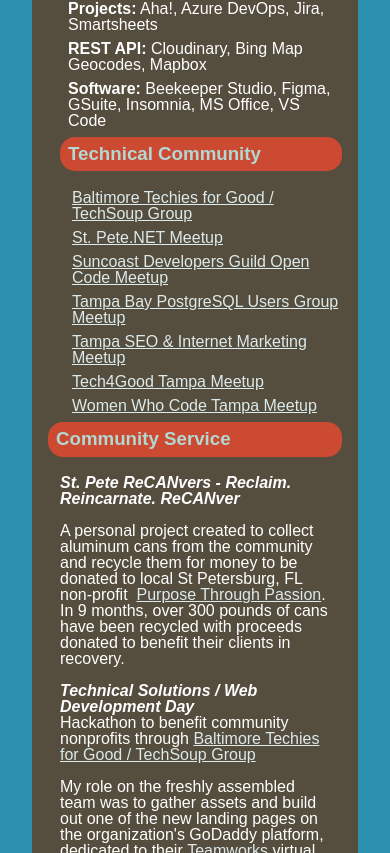
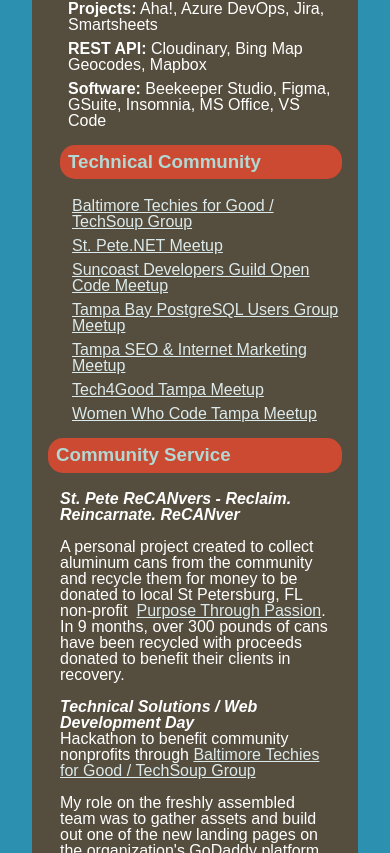
Before and after one commit to shawnsoltesz/SolteszPortfolio, a React (Vite) app: page / in a window 390 px wide. Shown: the part 1831-2684 px from the top of the page. Built offline with nearby package versions, Linux system fonts and the light colour scheme.

Commit message:
fix spacing issues for mobile

```diff
--- a/src/App.tsx
+++ b/src/App.tsx
@@ -604,7 +604,7 @@
         <div className="footer">
           <p>
             Built with <i className="heart fa fa-heart"></i> in St Petersburg,
-            Florida &nbsp;©2021 Shawn Soltesz
+            Florida&nbsp;|&nbsp;©2021 Shawn Soltesz
           </p>
         </div>
       </footer>
--- a/src/index.scss
+++ b/src/index.scss
@@ -225,12 +225,11 @@
   }
 
   .technical {
-    // display: flex;
-    // flex-direction: column;
     margin-bottom: 0.5rem;
 
     .skills {
       margin-left: 0.5rem;
+      margin-bottom: 1rem;
     }
 
     .technical-skills,
@@ -239,6 +238,7 @@
     }
     .community {
       margin-left: 0.75rem;
+      margin-bottom: 1rem;
     }
   }
 
```
